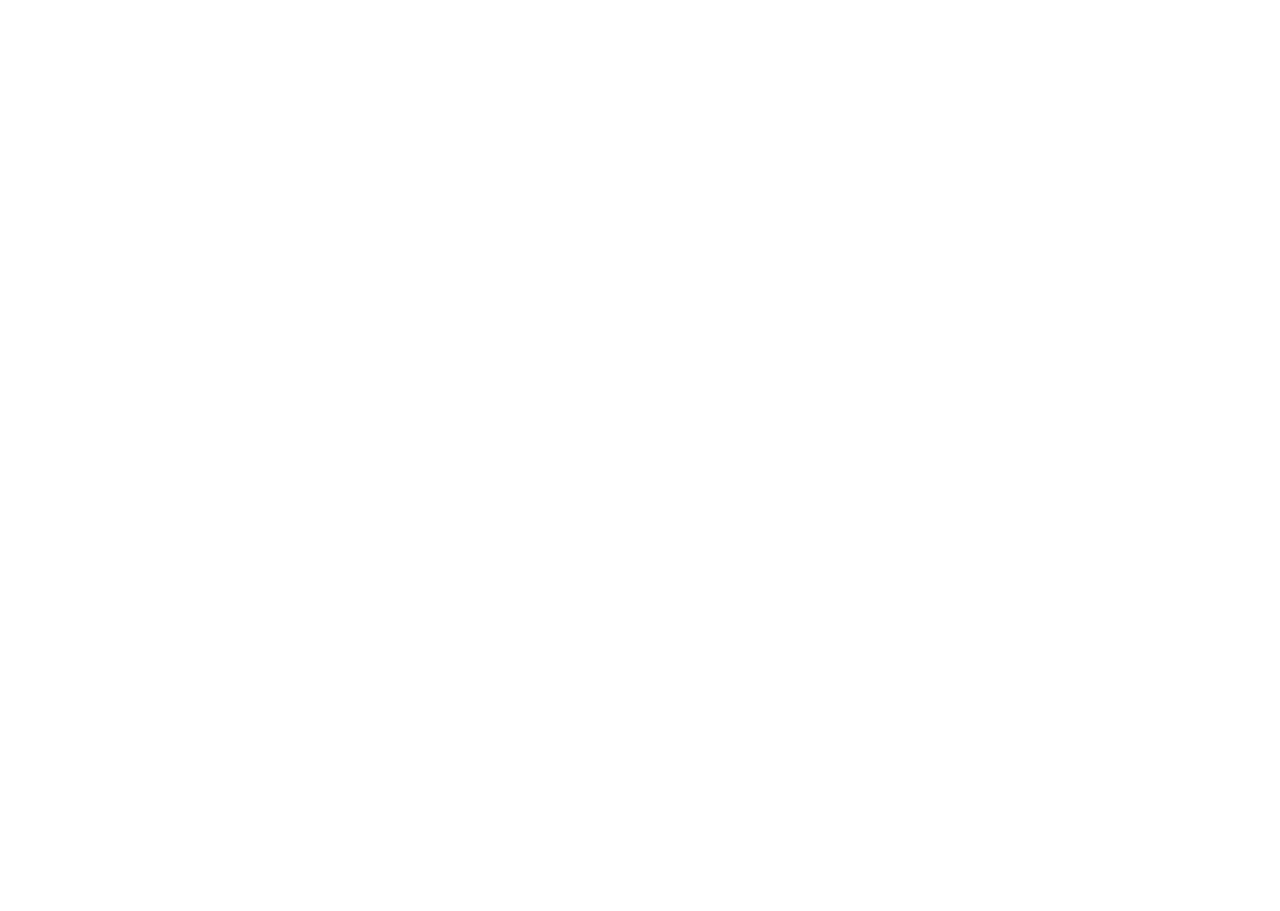
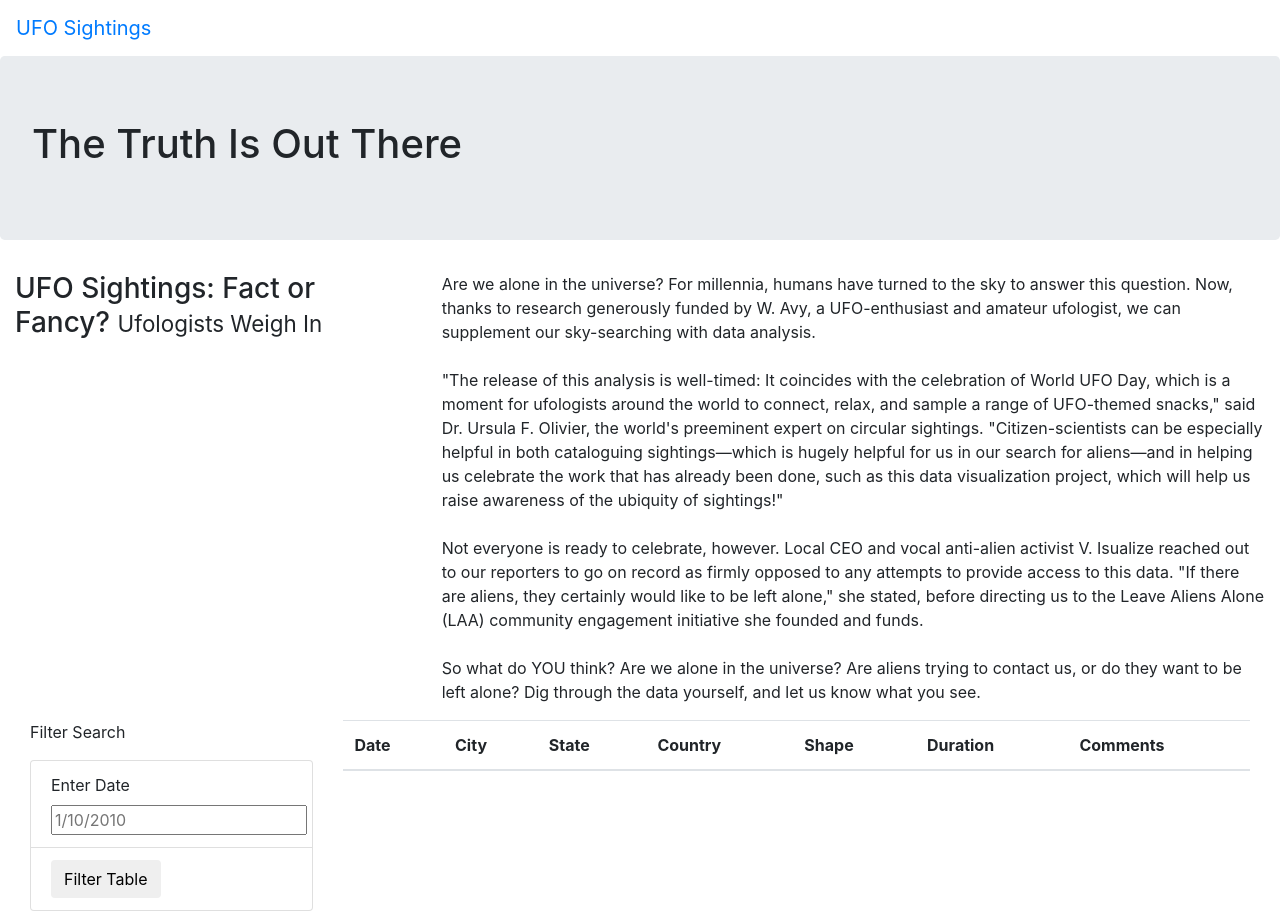
Before and after one commit to adamskel78/UFOs, a plain HTML site: page index.html in a window 1280 px wide. Before the commit the page ends 800 px from the top, so only its background shows below. Drawn offline with nearby package versions, Linux system fonts and the light colour scheme.

Commit message:
upadting my code.

```diff
--- a/index.html
+++ b/index.html
@@ -1,12 +1,85 @@
-<div class="jumbotron">
-    <h1></h1>
-</div>
-    <div class="article">
-        <h2></h2>
-        <p></p>
-    </div>
-    <div class="col-md-3">
-    </div>
-    <div class="col-md-9">
+<!DOCTYPE html>
+<html lang="en">
+<head>
+    <meta charset="UTF-8">
+    <meta name="viewport" content="width=device-width, initial-scale=1.0">
+    <title>UFO Finder</title>
+    <link
+      rel="stylesheet"
+      href="https://maxcdn.bootstrapcdn.com/bootstrap/4.0.0/css/bootstrap.min.css"
+      integrity="sha384-Gn5384xqQ1aoWXA+058RXPxPg6fy4IWvTNh0E263XmFcJlSAwiGgFAW/dAiS6JXm"
+      crossorigin="anonymous"
+
+    />
+    <link rel="stylesheet" href="static/css/style.css">
+
+</head>
+<body>
+    <div class="wrapper">
+        <nav class="navbar navbar-expand-lg">
+            <a class="navbar-brand" href="index.html">UFO Sightings</a>
+
+        </nav>
 
     </div>
+    <div class="jumbotron">
+        <h1>The Truth Is Out There</h1>
+      </div>
+      <div class="container-fluid">
+        <div class="row">
+            <div class="col-md-4">
+                <h3>UFO Sightings: Fact or Fancy? <small>Ufologists Weigh In</small></h3>
+
+            </div>
+            <div class="col-md-8">
+                <p>
+                    Are we alone in the universe? For millennia, humans have turned to the sky to answer this question. Now, thanks to research generously funded by W. Avy, a UFO-enthusiast and amateur ufologist, we can supplement our sky-searching with data analysis.<br><br>"The release of this analysis is well-timed: It coincides with the celebration of World UFO Day, which is a moment for ufologists around the world to connect, relax, and sample a range of UFO-themed snacks," said Dr. Ursula F. Olivier, the world's preeminent expert on circular sightings. "Citizen-scientists can be especially helpful in both cataloguing sightings—which is hugely helpful for us in our search for aliens—and in helping us celebrate the work that has already been done, such as this data visualization project, which will help us raise awareness of the ubiquity of sightings!"<br><br>Not everyone is ready to celebrate, however. Local CEO and vocal anti-alien activist V. Isualize reached out to our reporters to go on record as firmly opposed to any attempts to provide access to this data. "If there are aliens, they certainly would like to be left alone," she stated, before directing us to the Leave Aliens Alone (LAA) community engagement initiative she founded and funds.<br><br>So what do YOU think? Are we alone in the universe? Are aliens trying to contact us, or do they want to be left alone? Dig through the data yourself, and let us know what you see.
+
+
+                  </p>
+
+            </div>
+        </div>
+        <div class="container-fluid">
+            <div class="row">
+              <div class="col-md-3">
+                <form>
+                    <p>Filter Search</p>
+
+                    <ul class="list-group">
+                        <li class="list-group-item">
+                            <label for="date">Enter Date</label>
+                            <input type="text" placeholder="1/10/2010" id="datetime" />
+
+
+                        </li>
+                        <li class="list-group-item">
+                            <button id="filter-btn" type="button" class="btn btn-default">Filter Table</button>
+                        </li>
+
+                    </ul>
+
+                </form>
+              </div>
+              <div class="col-md-9">
+                <table class="table table-striped">
+                    <thead>
+                        <tr>
+                            <th>Date</th>
+                            <th>City</th>
+                            <th>State</th>
+                            <th>Country</th>
+                            <th>Shape</th>
+                            <th>Duration</th>
+                            <th>Comments</th>
+                        </tr>
+                    </thead>
+                  <tbody></tbody>
+                </table>
+              </div>
+            </div>
+          </div>
+    </div>
+
+</body>
+</html>
```
